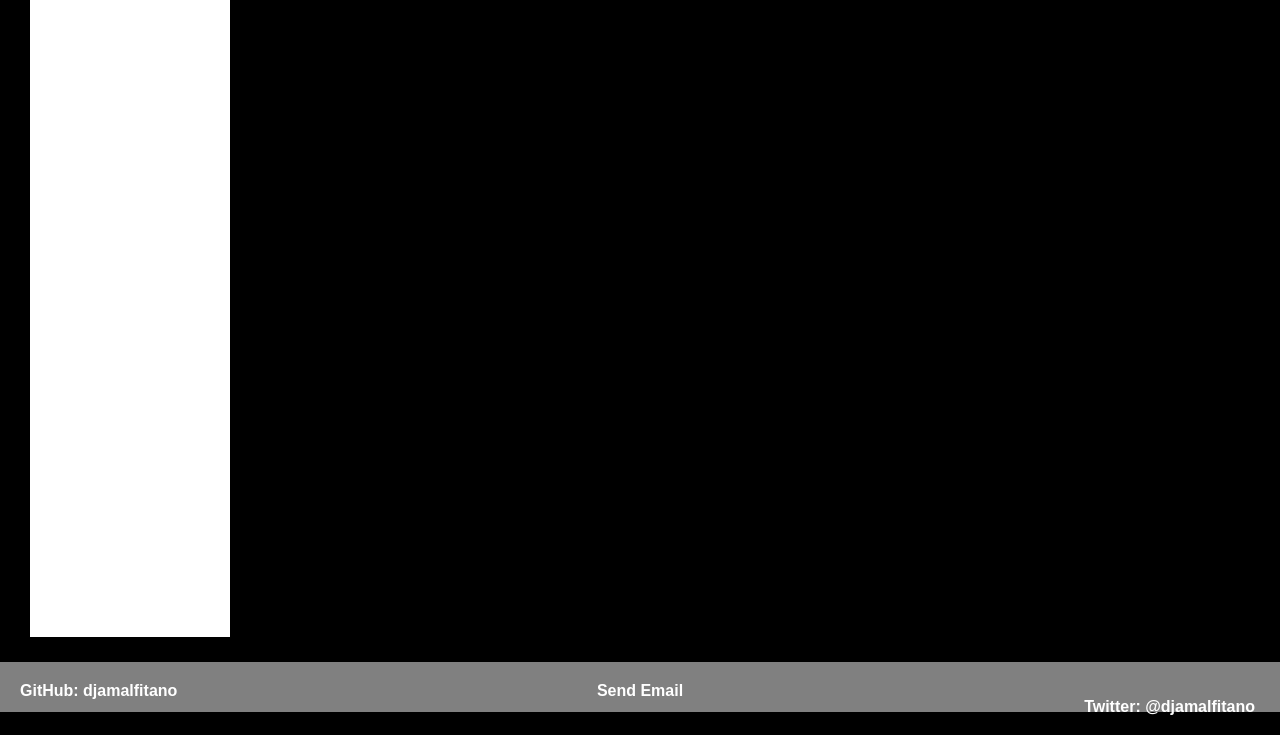
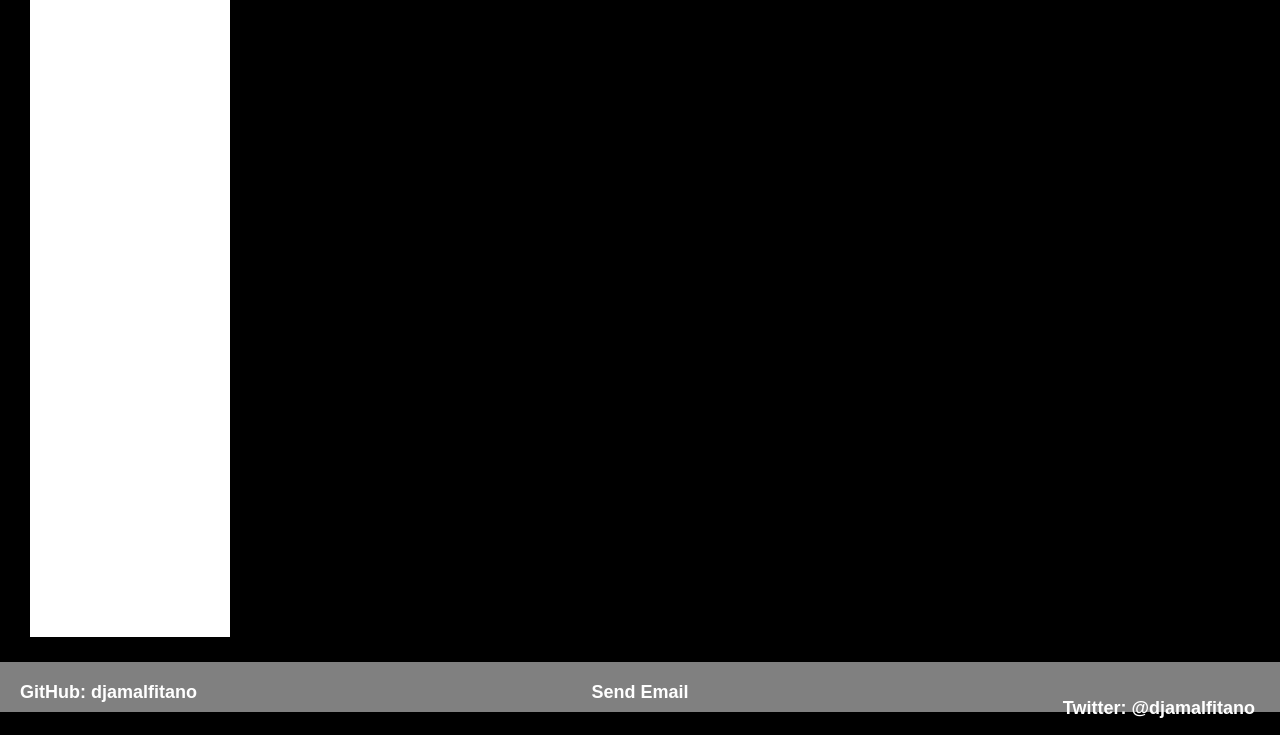
Before and after one commit to gchriswill/DJAmalfitano, a plain HTML site: page index.html in a window 1280 px wide. Shown: the part 83-818 px from the top of the page. Drawn offline with Linux system fonts and the light colour scheme.

Commit message:
Update main.css

```diff
--- a/css/main.css
+++ b/css/main.css
@@ -82,7 +82,7 @@ a.mobile-platform {
 
 }
 
-a.bottomText {
+b.bottomText {
 
 	font-Size: 18px;
 
```
